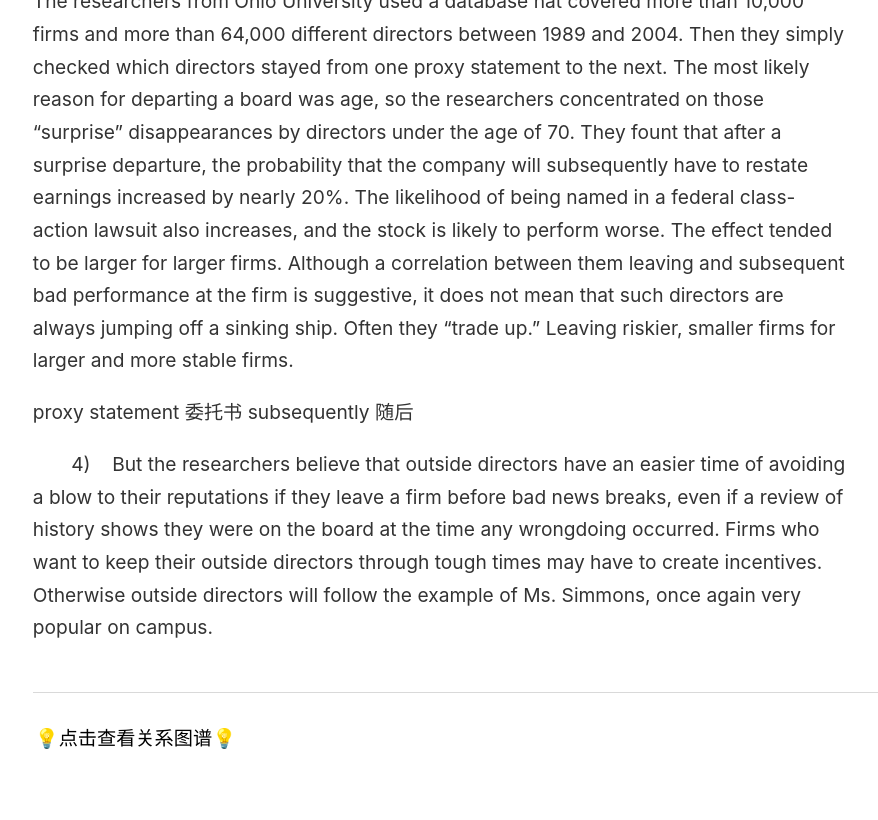
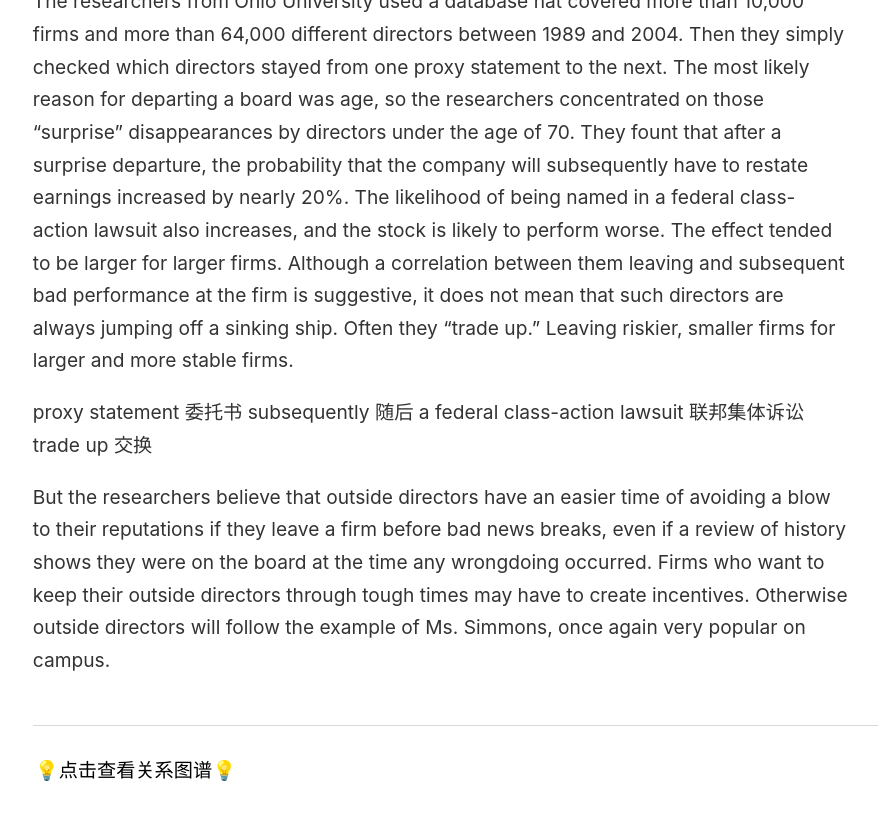
Before and after one commit to wingowen/digital-garden-jekyll, a Jekyll site: the page built from _notes/2011 考研二英语真题.md, in a window 1280 px wide and 900 px high, scrolled down 828 px. Shown: the top 820 px of the window, without its empty margins (44-922 px from the left). Built offline with Jekyll 4.4.1, drawn with Linux system fonts in a browser that asks for light colours.

Commit message:
vault backup: 2024-06-19 21:56:38

```diff
--- a/_notes/2011 考研二英语真题.md
+++ b/_notes/2011 考研二英语真题.md
@@ -8,6 +8,6 @@ reputation n. 名誉 presumably adv. 大概
 
 The researchers from Ohio University used a database hat covered more than 10,000 firms and more than 64,000 different directors between 1989 and 2004. Then they simply checked which directors stayed from one proxy statement to the next. The most likely reason for departing a board was age, so the researchers concentrated on those “surprise” disappearances by directors under the age of 70. They fount that after a surprise departure, the probability that the company will subsequently have to restate earnings increased by nearly 20%. The likelihood of being named in a federal class-action lawsuit also increases, and the stock is likely to perform worse. The effect tended to be larger for larger firms. Although a correlation between them leaving and subsequent bad performance at the firm is suggestive, it does not mean that such directors are always jumping off a sinking ship. Often they “trade up.” Leaving riskier, smaller firms for larger and more stable firms.
 
-proxy statement 委托书 subsequently 随后
+proxy statement 委托书 subsequently 随后 a federal class-action lawsuit 联邦集体诉讼 trade up 交换
 
-　　4)    But the researchers believe that outside directors have an easier time of avoiding a blow to their reputations if they leave a firm before bad news breaks, even if a review of history shows they were on the board at the time any wrongdoing occurred. Firms who want to keep their outside directors through tough times may have to create incentives. Otherwise outside directors will follow the example of Ms. Simmons, once again very popular on campus.
+But the researchers believe that outside directors have an easier time of avoiding a blow to their reputations if they leave a firm before bad news breaks, even if a review of history shows they were on the board at the time any wrongdoing occurred. Firms who want to keep their outside directors through tough times may have to create incentives. Otherwise outside directors will follow the example of Ms. Simmons, once again very popular on campus.
```
